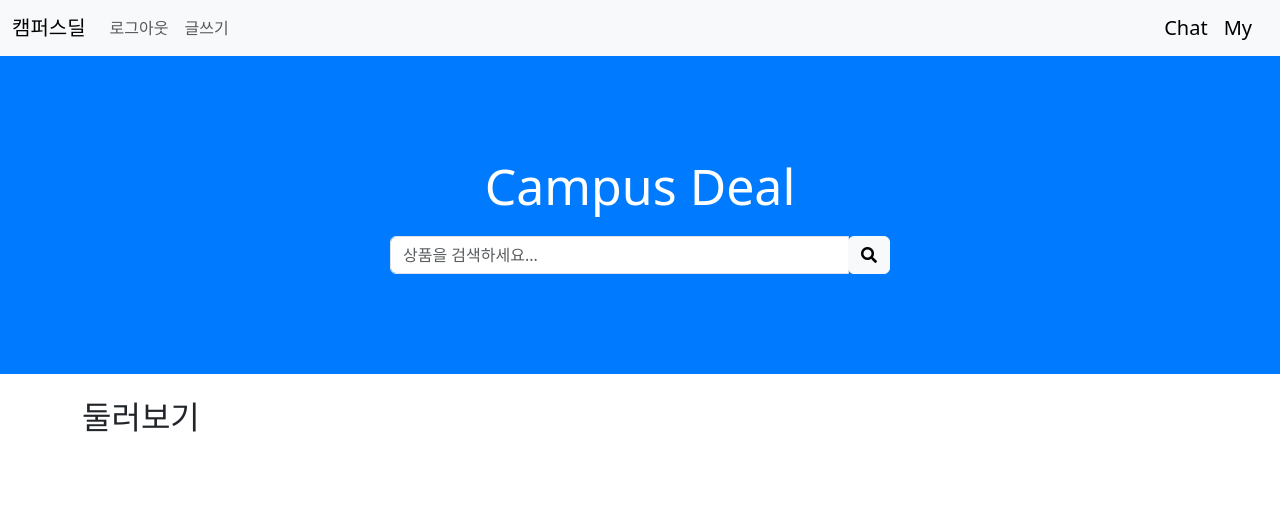
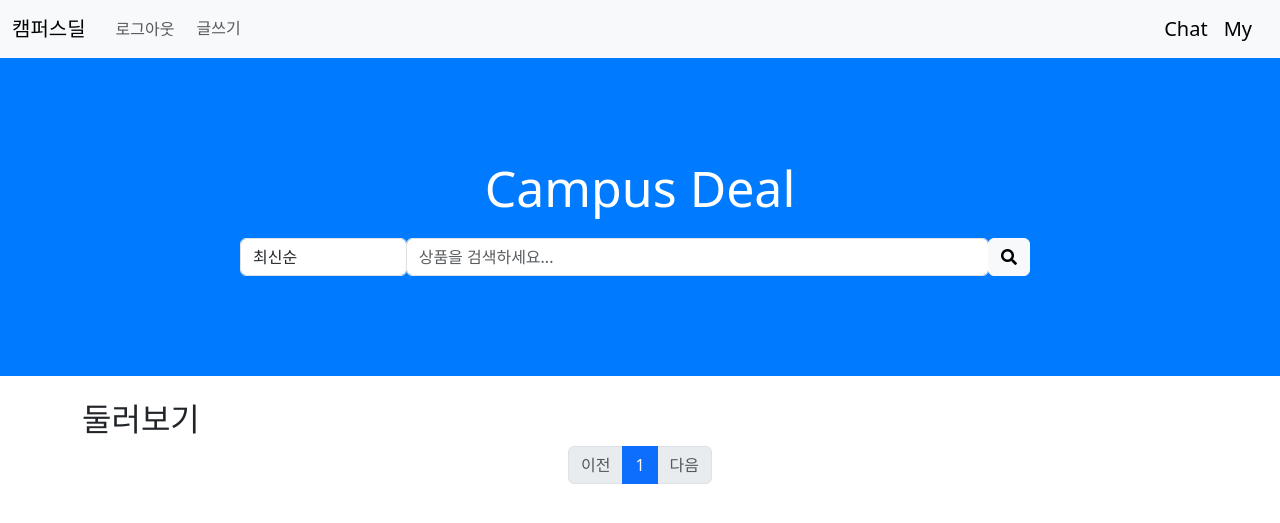
Before and after one commit to yulyul1021/django-campusdeal, a Django app: page /user/ in a window 1280 px wide. Shown: the top 523 px of the page. Run offline with Django 4.2, Linux system fonts and the light colour scheme; the visitor is signed in with stand-in values (Sample User, id 1); data that the repository does not hold is empty; some libraries are stand-ins or nearby versions.

Commit message:
검색,정렬,페이징 기능 추가

```diff
--- a/config/__init__.py
+++ b/config/__init__.py
@@ -0,0 +1 @@
+#
--- a/deal/urls.py
+++ b/deal/urls.py
@@ -1,5 +1,7 @@
 from django.urls import path
 from . import views
+
+app_name = 'deal'
 
 app_name = 'deal'
 
--- a/deal/views.py
+++ b/deal/views.py
@@ -6,10 +6,46 @@ from django.contrib.auth.decorators import login_required
 from .models import Deal
 from .forms import DealForm
 
+from django.core.paginator import Paginator
+from django.db.models import Q, Case, When, Value, IntegerField
 
+# 검색 기능
 def index(request):
-    deal_list = Deal.objects.order_by('-create_date')
-    context = {'deal_list':deal_list}
+    page = request.GET.get('page', '1')  # 페이지
+    search = request.GET.get('search', '')  # 검색어
+    sort = request.GET.get('sort', 'recent') # 정렬기준.
+
+    if sort =='old':
+        deal_list = Deal.objects.order_by('create_date')
+    elif sort == 'min_price':
+        deal_list = Deal.objects.order_by('price')
+    elif sort == 'max_price':
+        deal_list = Deal.objects.order_by('-price')
+    elif sort == 'f_complete':
+        deal_list = Deal.objects.order_by('is_complete', '-create_date')
+    elif sort == 't_image':
+        deal_list = Deal.objects.annotate(
+            has_image=Case(
+                When(image='', then=Value(0)),
+                default=Value(1),
+                output_field=IntegerField()
+            )
+        ).order_by('-has_image', '-create_date')
+
+    else :
+        deal_list = Deal.objects.order_by('-create_date')
+
+    if search:
+        deal_list = deal_list.filter(
+            Q(subject__contains=search) |
+            Q(content__contains=search) |
+            Q(author__username__contains=search)
+        ).distinct()
+
+    paginator = Paginator(deal_list, 8)  # 페이지당 8개씩 보여줌.
+    page_obj = paginator.get_page(page)
+
+    context = {'deal_list':page_obj, 'page': page, 'search': search, 'sort' : sort}
     return render(request, 'deal/deal_list.html',context)
 
 # deal 목록 페이지
--- a/templates/deal/deal_list.html
+++ b/templates/deal/deal_list.html
@@ -1,21 +1,34 @@
 {% extends 'base.html' %}
 {% block content %}
 <!-- 검색창(배경 추가 예정) -->
-  <div class="search-section">
-    <h2>Campus Deal</h2>
-    <div class="input-group search-input">
-      <input type="text" class="form-control" placeholder="상품을 검색하세요...">
-      <div class="input-group-append">
-        <button class="btn btn-light" type="button"><i class="fas fa-search"></i></button>
-      </div>
+<div class="search-section">
+  <h2>Campus Deal</h2>
+  <div class="input-group search-input" style="max-width: 1000px; ">
+    <div class="col-md-2" style="margin-left: 100px;">
+      <select class="form-control sort">
+        <option value="recent" {% if sort == 'recent' %}selected{% endif %}>최신순</option>
+        <option value="old"  {% if sort == 'old' %}selected{% endif %}>오래된순</option>
+        <option value="min_price"  {% if sort == 'min_price' %}selected{% endif %}>가격낮은순</option>
+        <option value="max_price"  {% if sort == 'max_price' %}selected{% endif %}>가격높은순</option>
+        <option value="f_complete"  {% if sort == 'f_complete' %}selected{% endif %}>거래완료안된순</option>
+        <option value="t_image"  {% if sort == 't_image' %}selected{% endif %}>사진있는순</option>
+      </select>
+    </div>
+    <div class="col-md-7">
+      <input type="text" class="form-control search" id="search_text" value="{{ search|default_if_none:'' }}" placeholder="상품을 검색하세요...">
+    </div>
+    <div class="input-group-append">
+      <button class="btn btn-light" type="button" id="btn_search" ><i class="fas fa-search"></i></button>
     </div>
   </div>
+</div>
 <!-- 검색창 끝 -->
 
 <!-- 물품(딜) 리스트 -->
 <!-- 이미 판매된 물품과 그렇지 않은 물품 구별하기 -->
+
 <div class="container mt-4">
-  <h2>둘러보기</h2>
+    <h2>둘러보기</h2>
     {% if deal_list %}
     <div class="row">
       {% for deal in deal_list %}
@@ -41,4 +54,82 @@
     </div>
   {% endif %}
 </div>
+
+<!-- 페이징처리 시작 -->
+<ul class="pagination justify-content-center">
+  <!-- 이전페이지 -->
+  {% if deal_list.has_previous %}
+  <li class="page-item">
+    <a class="page-link" data-page="{{ deal_list.previous_page_number }}"
+    href="javascript:void(0)">이전</a>
+  </li>
+  {% else %}
+  <li class="page-item disabled">
+      <a class="page-link" tabindex="-1" aria-disabled="true" href="#">이전</a>
+  </li>
+  {% endif %}
+  <!-- 페이지리스트 -->
+  {% for page_number in deal_list.paginator.page_range %}
+  {% if page_number == deal_list.number %}
+  <li class="page-item active" aria-current="page">
+    <a class="page-link" data-page="{{ page_number }}"
+           href="javascript:void(0)">{{ page_number }}</a>
+  </li>
+  {% else %}
+  <li class="page-item">
+    <a class="page-link" data-page="{{ page_number }}"
+    href="javascript:void(0)">{{ page_number }}</a>
+  </li>
+  {% endif %}
+  {% endfor %}
+  <!-- 다음페이지 -->
+  {% if deal_list.has_next %}
+  <li class="page-item">
+    <a class="page-link" data-page="{{ deal_list.next_page_number }}"
+    href="javascript:void(0)">다음</a>
+  </li>
+  {% else %}
+  <li class="page-item disabled">
+      <a class="page-link" tabindex="-1" aria-disabled="true" href="#">다음</a>
+  </li>
+  {% endif %}
+</ul>
+<!-- 페이징처리 끝 -->
+
+<form id="searchForm" method="get" action="{% url 'deal:index' %}">
+  <input type="hidden" id="search" name="search" value="{{ search|default_if_none:'' }}">
+  <input type="hidden" id="page" name="page" value="{{ page }}">
+  <input type="hidden" id="sort" name="sort" value="{{ sort }}">
+</form>
+
 {% endblock %}
+
+{% block script %}
+
+
+
+
+<script type='text/javascript'>
+const page_elements = document.getElementsByClassName("page-link");
+Array.from(page_elements).forEach(function(element) {
+    element.addEventListener('click', function() {
+        document.getElementById('page').value = this.dataset.page;
+        document.getElementById('searchForm').submit();
+    });
+});
+const btn_search = document.getElementById("btn_search");
+btn_search.addEventListener('click', function() {
+    document.getElementById('search').value = document.getElementById('search_text').value;
+    document.getElementById('page').value = 1;  // 검색버튼을 클릭할 경우 1페이지부터 조회한다.
+    document.getElementById('searchForm').submit();
+});
+
+const sort_select = document.querySelector('.sort');
+sort_select.addEventListener('change', function() {
+    document.getElementById('sort').value = this.value;
+    document.getElementById('page').value = 1;
+    document.getElementById('searchForm').submit();
+});
+
+</script>
+{% endblock %}
--- a/templates/navbar.html
+++ b/templates/navbar.html
@@ -8,8 +8,11 @@
         <ul class="navbar-nav me-auto mb-2 mb-lg-0">
           <!-- (로그인중이 아닐시)회원가입 로그인 / (로그인 중일시)로그아웃 버튼만 보이게-->
           {% if user.is_authenticated %} <!--로그인 되어있을 때-->
-          <li class="nav-item">
-            <a class="nav-link" href="{% url 'user:logout' %}">로그아웃</a>
+          <li class="nav-item" >
+            <form class="nav-link" method="post" action="{% url 'user:logout' %} ">
+              {% csrf_token %}
+              <button style="border: none; background-color: #F8F9FA; color: #000000A6;" type="submit">로그아웃</button>
+            </form>
           </li>
           {% else %}
           <li class="nav-item">
--- a/templates/user/information.html
+++ b/templates/user/information.html
@@ -9,7 +9,7 @@
                     <div class="row">
                         <div class="col-md-4 text-center">
                             {% if user.icon %}
-                                <img src="{{ user.icon.url }}" alt="프로필 사진" class="img-fluid rounded-circle mb-3">
+                                <img src="{{ user.icon.url }}" alt="프로필 사진" class="img-fluid rounded-circle mb-3" width="100">
                             {% else %}
                                 <div class="text-secondary">프로필 사진이 없습니다.</div>
                             {% endif %}
--- a/user/models.py
+++ b/user/models.py
@@ -1,13 +1,13 @@
+from django.contrib.auth.models import AbstractUser
 from django.contrib.auth.models import AbstractUser
 from django.core.validators import RegexValidator
 from django.db import models
 
-
 class User(AbstractUser):
     username        = models.CharField(max_length=8, unique=True)  # 학번(ID): 기존 student_id(학번)이라고 생각.
     nickname        = models.CharField(max_length=10, unique=True) # 닉네임
-    icon            = models.FileField(upload_to='icon/', null=True, blank=True) # 프로필사진
-    phone_number    = models.CharField(
+    icon            = models.FileField(default="default/icon.png", upload_to='icon/', null=True, blank=True) # 프로필사진
+    phone_number    = models.CharField( # default="default/icon.png",
                         max_length=11,
                         unique=True,
                         validators=[
@@ -21,24 +21,3 @@ class User(AbstractUser):
 
     def __str__(self):
         return self.username
-
-
-# from django.core.validators import RegexValidator
-# from django.db import models
-#
-#
-# class User(models.Model):
-#     student_id      = models.CharField(max_length=8, unique=True) # 학번(ID)
-#     username        = models.CharField(max_length=10, unique=True)  # 닉네임
-#     icon            = models.FileField(upload_to='icon/', null=True, blank=True) # 프로필사진
-#     phone_number    = models.CharField(
-#                         max_length=11,
-#                         unique=True,
-#                         validators=[
-#                             RegexValidator(
-#                                 regex=r'^01([0|1|6|7|8|9]?)-?([0-9]{3,4})-?([0-9]{4})',
-#                                 message="010-1234-5678 형식이어야 합니다."
-#                             ),
-#                         ],
-#                     )
-#     deal_count      = models.IntegerField(auto_created=0) # 거래횟수
```
Also changed, not shown: images/deal/temp.txt (deleted), images/deal/다운로드.jfif (added), images/deal/사진_1.jpg (added), user/admin.py (line endings or trailing spaces), user/views.py (line endings or trailing spaces).
